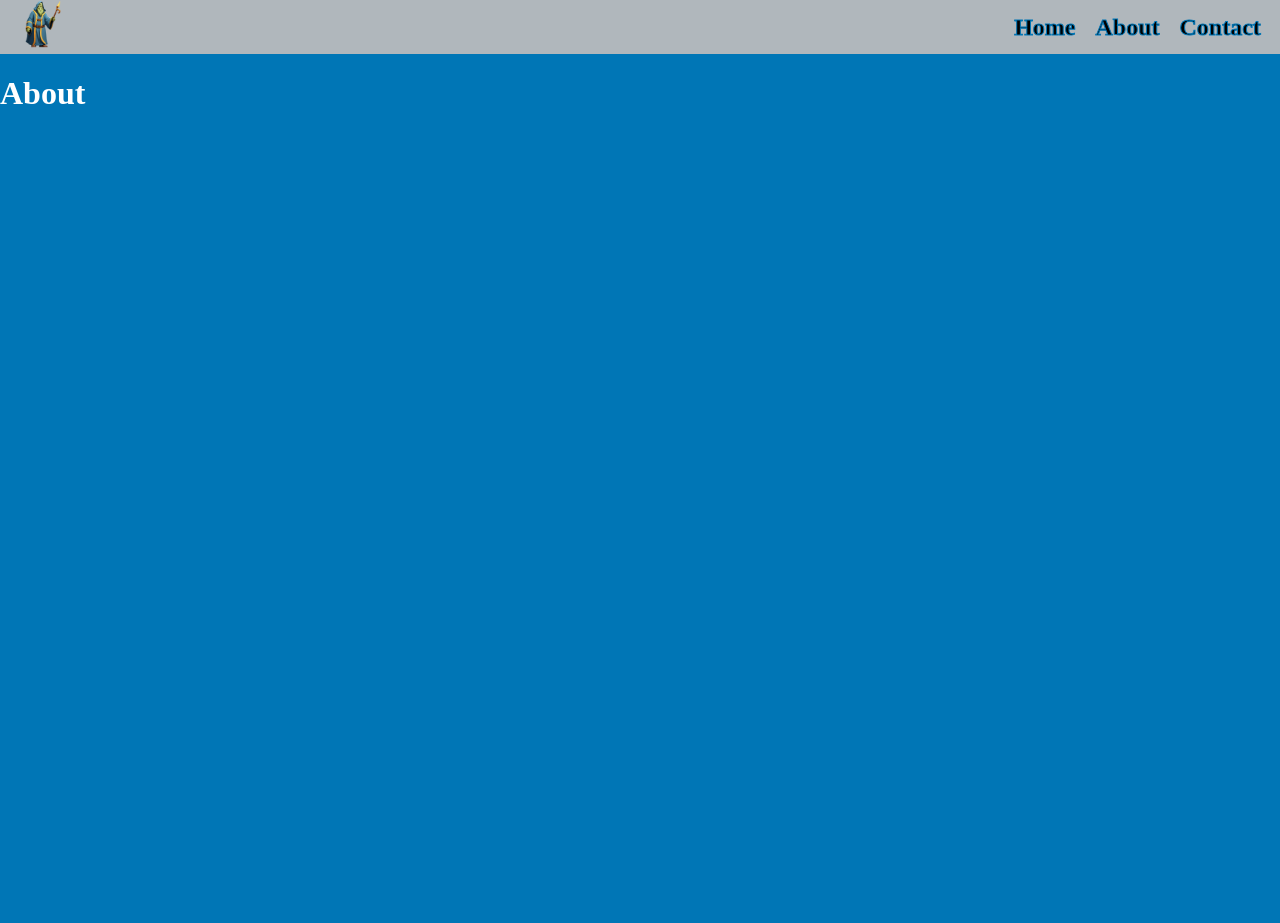
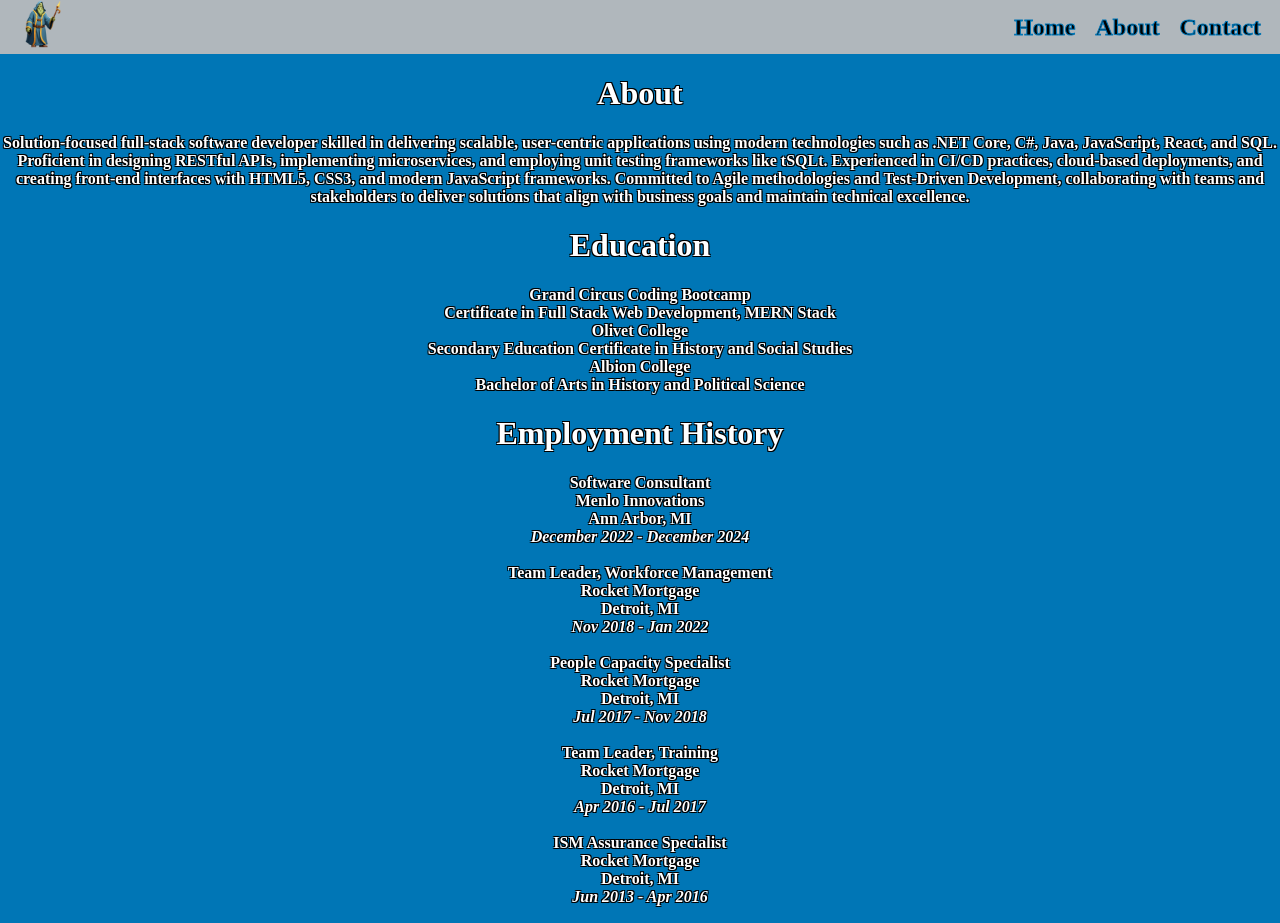
Before and after one commit to BukHwt/portfolio-project, a Vue app in the folder frontend/: page /about in a window 1280 px wide. Shown: the top 923 px of the page. Before the commit the page ends 800 px from the top, so only its background shows below. Built offline with nearby package versions, Linux system fonts and the light colour scheme.

Commit message:
Added content to the About Page. I hate it. I'm going to make some components that take props and display everything programatically.

```diff
--- a/frontend/src/style.css
+++ b/frontend/src/style.css
@@ -4,3 +4,13 @@ body {
   background: rgb(0, 118, 182);
   color: white;
 }
+
+.container {
+  display: flex;
+  justify-content: center;
+  align-items: center;
+  text-align: center;
+  text-shadow: -1px -1px 0 black, 1px -1px 0 black, -1px 1px 0 black,
+    1px 1px 0 black;
+  font-weight: bold;
+}
--- a/frontend/src/views/About.vue
+++ b/frontend/src/views/About.vue
@@ -1,8 +1,99 @@
 <script setup lang="ts"></script>
 
 <template>
-  <div id="about-container" data-testId="about">
-    <h1>About</h1>
+  <div id="about" data-testId="about" class="container">
+    <div>
+      <div id="about-content">
+        <h1>About</h1>
+        <p>
+          Solution-focused full-stack software developer skilled in delivering
+          scalable, user-centric applications using modern technologies such as
+          .NET Core, C#, Java, JavaScript, React, and SQL. Proficient in
+          designing RESTful APIs, implementing microservices, and employing unit
+          testing frameworks like tSQLt. Experienced in CI/CD practices,
+          cloud-based deployments, and creating front-end interfaces with HTML5,
+          CSS3, and modern JavaScript frameworks. Committed to Agile
+          methodologies and Test-Driven Development, collaborating with teams
+          and stakeholders to deliver solutions that align with business goals
+          and maintain technical excellence.
+        </p>
+      </div>
+      <div id="education-content">
+        <h1>Education</h1>
+        <p>
+          <strong>Grand Circus Coding Bootcamp</strong>
+          <br />
+          Certificate in Full Stack Web Development, MERN Stack
+          <br />
+          <strong>Olivet College</strong>
+          <br />
+          Secondary Education Certificate in History and Social Studies
+          <br />
+          <strong>Albion College</strong>
+          <br />
+          Bachelor of Arts in History and Political Science
+          <br />
+        </p>
+      </div>
+      <div id="employment-history">
+        <h1>Employment History</h1>
+        <p>
+          <strong>Software Consultant</strong>
+          <br />
+          <strong>Menlo Innovations</strong>
+          <br />
+          Ann Arbor, MI
+          <br />
+          <em>December 2022 - December 2024</em>
+          <br />
+          <br />
+          <strong>Team Leader, Workforce Management</strong>
+          <br />
+          <strong>Rocket Mortgage</strong>
+          <br />
+          Detroit, MI
+          <br />
+          <em>Nov 2018 - Jan 2022</em>
+          <br />
+          <br />
+          <strong>People Capacity Specialist</strong>
+          <br />
+          <strong>Rocket Mortgage</strong>
+          <br />
+          Detroit, MI
+          <br />
+          <em>Jul 2017 - Nov 2018</em>
+          <br />
+          <br />
+          <strong>Team Leader, Training</strong>
+          <br />
+          <strong>Rocket Mortgage</strong>
+          <br />
+          Detroit, MI
+          <br />
+          <em>Apr 2016 - Jul 2017</em>
+          <br />
+          <br />
+          <strong>ISM Assurance Specialist</strong>
+          <br />
+          <strong>Rocket Mortgage</strong>
+          <br />
+          Detroit, MI
+          <br />
+          <em>Jun 2013 - Apr 2016</em>
+          <br />
+          <br />
+          <strong>Mortgage Banker</strong>
+          <br />
+          <strong>Rocket Mortgage</strong>
+          <br />
+          Detroit, MI
+          <br />
+          <em>Feb 2012 - Jun 2013</em>
+          <br />
+        </p>
+      </div>
+    </div>
   </div>
 </template>
 
--- a/frontend/src/views/Contact.vue
+++ b/frontend/src/views/Contact.vue
@@ -1,7 +1,7 @@
 <script setup lang="ts"></script>
 
 <template>
-  <div id="contact-container" data-testId="contact">
+  <div id="contact" data-testId="contact" class="container">
     <h1>Contact</h1>
   </div>
 </template>
--- a/frontend/src/views/Home.vue
+++ b/frontend/src/views/Home.vue
@@ -1,7 +1,7 @@
 <script setup lang="ts"></script>
 
 <template>
-  <div id="home-container" data-testid="home">
+  <div id="home" data-testid="home" class="container">
     <div>
       <h2>Hi!</h2>
       <h1>My name is Steve Anderson</h1>
@@ -13,14 +13,4 @@
   </div>
 </template>
 
-<style scoped>
-#home-container {
-  display: flex;
-  justify-content: center;
-  align-items: center;
-  text-align: center;
-  text-shadow: -1px -1px 0 black, 1px -1px 0 black, -1px 1px 0 black,
-    1px 1px 0 black;
-  font-weight: bold;
-}
-</style>
+<style scoped></style>
```
